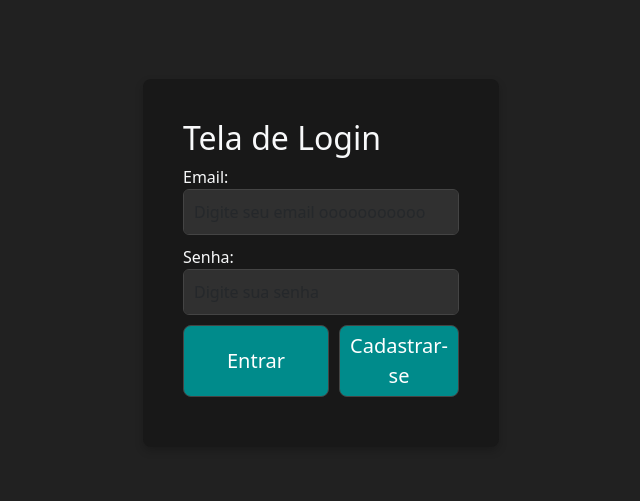
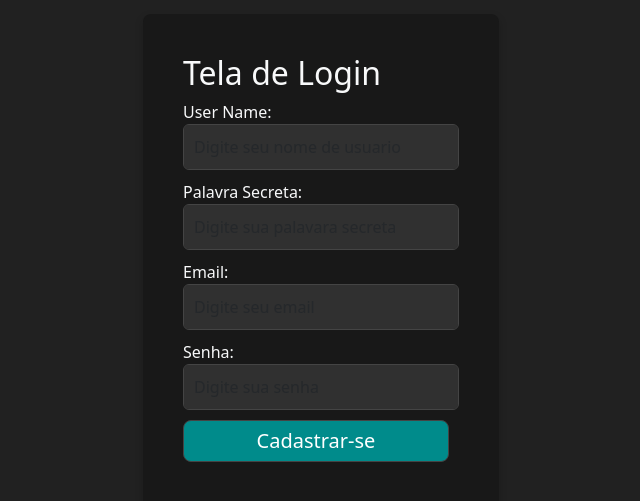
Before and after one commit to SilasNR/To-do-front-end, a React (Create React App) app: page /cadastro in a window 1280 px wide. Shown: the part 161-662 px from the top of the page, without its empty margins (319-959 px from the left). Built offline with nearby package versions, Linux system fonts and the light colour scheme.

Commit message:
'02-06-24'

```diff
--- a/src/pages/Cadastro.js
+++ b/src/pages/Cadastro.js
@@ -6,19 +6,37 @@ import axios from "axios";
 import "./style/cadastro.css";
 
 const Cadastro = () => {
-  const [emailx, setEmail] = useState("");
-  const [senhax, setSenha] = useState("");
-  const [errorx, setError] = useState("");
- const dados = {
-  username: "Bruno Santos",
-  secret_question: "queroquedecerto",
-  status: true,
-  email: "brunosantos@gmail.com",
-  password: "BrunoSantos01*"
-}
-  const handleLogin = async () => {
+
+  const [username, setUsername] = useState("");
+  const [palavra, setPalavra] = useState("");
+  const [email, setEmail] = useState("");
+  const [password, setPassword] = useState("");
+  const [error, setError] = useState("");
+  console.log("batatinha frita");
+
+  const handleCadastro = async (e) => {
     try {
-      const response = await axios.post("http://localhost:4000/user", dados);
+      e.preventDefault();
+
+      const response = await axios.post("http://localhost:4000/user", {
+        username,
+        palavra,
+        email,
+        password
+      });
+
+      console.log(response)
+
+      const token = response.data?.access_token;
+      if (token) {
+        // Armazena o token no localStorage
+        localStorage.setItem("token", response.data.access_token);
+        // Envia uma mensagem para o console com o valor do token armazenado
+        console.log("Token armazenado:", localStorage.getItem("token"));
+      } else {
+        // Lança um erro se o token não estiver presente na resposta
+        throw new Error("Token não encontrado na resposta");
+      }
 
     } catch (error) {
       console.error("erro durante o login:", error);
@@ -31,6 +49,8 @@ const Cadastro = () => {
     }
   };
 
+
+
   return (
     <div className="fundo-login">
       <div className="container mt-5">
@@ -39,42 +59,66 @@ const Cadastro = () => {
             <div className="login-container">
               <h2 className="text-light">Tela de Login</h2>
 
-              <form onSubmit={handleLogin}>
+              <form onSubmit={handleCadastro}>
+
+                <div className="text-light form-group">
+                  <label htmlFor="senha">User Name:</label>
+                  <InputText
+                    className="form-control"
+                    id="usernamex"
+                    value={username}
+                    onChange={(e) => setUsername(e.target.value)}
+                    placeholder="Digite seu nome de usuario"
+                  />
+                </div>
+
+                <div className="text-light form-group">
+                  <label htmlFor="senha">Palavra Secreta:</label>
+                  <InputText
+                    type="text"
+                    className="form-control"
+                    id="palavrax"
+                    value={palavra}
+                    onChange={(e) => setPalavra(e.target.value)}
+                    placeholder="Digite sua palavara secreta"
+                  />
+                </div>
+
                 <div className="text-light form-group">
                   <label htmlFor="email">Email:</label>
                   <InputText
                     type="email"
                     className="form-control"
                     id="emailx"
-                    value={emailx}
+                    value={email}
                     onChange={(e) => setEmail(e.target.value)}
-                    placeholder="Digite seu email ooooooooooo"
+                    placeholder="Digite seu email"
                   />
                 </div>
+
                 <div className="text-light form-group">
                   <label htmlFor="senha">Senha:</label>
                   <InputText
                     type="password"
                     className="form-control"
                     id="senhax"
-                    value={senhax}
-                    onChange={(e) => setSenha(e.target.value)}
+                    value={password}
+                    onChange={(e) => setPassword(e.target.value)}
                     placeholder="Digite sua senha"
                   />
                 </div>
 
+
                 <div className="d-flex justify-content-between">
+
                   <button type="submit" className="btn btn-primary botao-padrao btn-lg">
-                    Entrar
+                    Cadastrar-se
                   </button>
-                  <Link to="/cadastro">
-                    <button className="btn btn-secondary botao-padrao btn-lg">
-                      Cadastrar-se
-                    </button>
-                  </Link>
+
                 </div>
+
               </form>
-              {errorx && <p className="text-light">{errorx}</p>}
+              {error && <p className="text-light">{error}</p>}
             </div>
           </div>
         </div>
--- a/src/pages/Login.js
+++ b/src/pages/Login.js
@@ -11,16 +11,7 @@ const Login = () => {
     const [error, setError] = useState("");
     console.log("batatinha frita");
 
-    const sendLog = async (message) => {
-        try {
-            await setInterval(() => {
-                console.log(message, " batatinha frita");
-            }, 1000000); // 60000 ms = 1 minuto
 
-        } catch (err) {
-            console.error("Erro ao enviar o log:", err);
-        }
-    };
 
     const handleLogin = async () => {
 
@@ -89,9 +80,12 @@ const Login = () => {
                                 </div>
 
                                 <div className="d-flex justify-content-between">
-                                    <button type="submit" className="btn btn-primary botao-padrao btn-lg">
-                                        Entrar
-                                    </button>
+
+                                    <Link to="/projeto">
+                                        <button type="submit" className="btn btn-primary botao-padrao btn-lg">
+                                            Entrar
+                                        </button>
+                                    </Link>
                                     <Link to="/cadastro">
                                         <button className="btn btn-secondary botao-padrao btn-lg">
                                             Cadastrar-se
--- a/src/pages/Projetos.js
+++ b/src/pages/Projetos.js
@@ -6,7 +6,7 @@ import Head from "../componentes/header"
 
 const API_URL = 'localhost:4000/project'
 
-//import "./style/projetos.css"
+import "./style/projetos.css"
 
 
 export default class Projetos extends React.Component {
```
Also changed, not shown: src/pages/crudService.js (added, +24 -0 lines).
